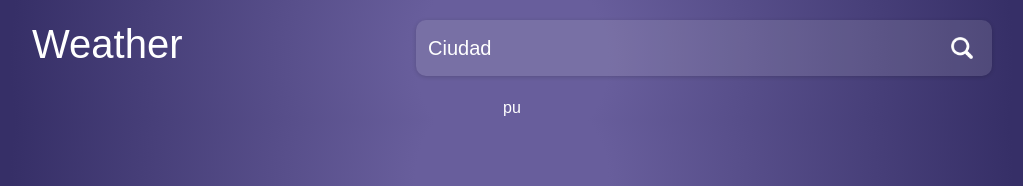
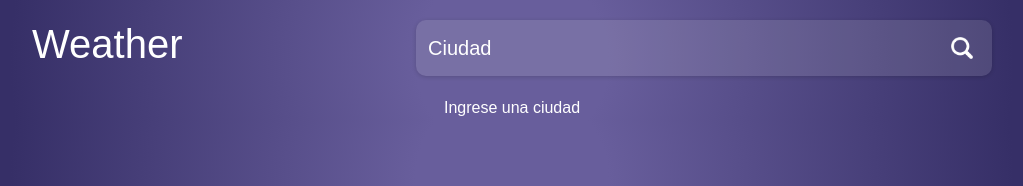
Before and after one commit to evelyndisa/clima, a React (Create React App) app: page / in a window 1280 px wide. Shown: the top 186 px of the page, without its empty margins (128-1151 px from the left). Built offline with nearby package versions, Linux system fonts and the light colour scheme; a web font is replaced by a local one.

Commit message:
delete unnecesary code

```diff
--- a/src/components/Card.js
+++ b/src/components/Card.js
@@ -18,21 +18,11 @@ export default function Card({loadingData, showData, weather, forecast}){ //weat
     const capitalized = (sentence) => {
         return !sentence ? '' : sentence.charAt(0).toUpperCase() + sentence.slice(1);
       }
-    const showErrorMessage = !weather && showData
 
 
     return (
         <>
             <div>
-            {showErrorMessage && (
-                <div>
-                    <h2 className="text-light">No se encuentran resultados, por favor verifica que el nombre de la ciudad sea correcto.</h2>
-                </div>
-            )}
-            {!showData && !weather && (
-                <h2 className="text-light">No se encuentran resultados, por favor verifica que el nombre de la ciudad sea correcto.</h2>
-            )}
-
                 { showData === true ? (
                     <div>
                         {console.log(weather.weather[0].description, ': description')}
@@ -54,12 +44,12 @@ export default function Card({loadingData, showData, weather, forecast}){ //weat
                                   <CustomImage weather={forecastData} hour={forecastHour} className='custom-forecast'/>
                                   <p className="temp">{(forecastData.main.temp - 273.15).toFixed(1)}ºC</p>
                                 </div>
-                                );
+                                )
                             })}
                         </div>
                     </div>
                 ):(
-                    (!weather) ? <h2 className="text-light">No se encuentran resultados, corroborar que sea una ciudad existente.</h2> : 'pu'
+                    (!weather) ? <h2 className="text-light">No se encuentran resultados, corroborar que sea una ciudad existente.</h2> : 'Ingrese una ciudad'
                     )}
             </div>
         </>
```
